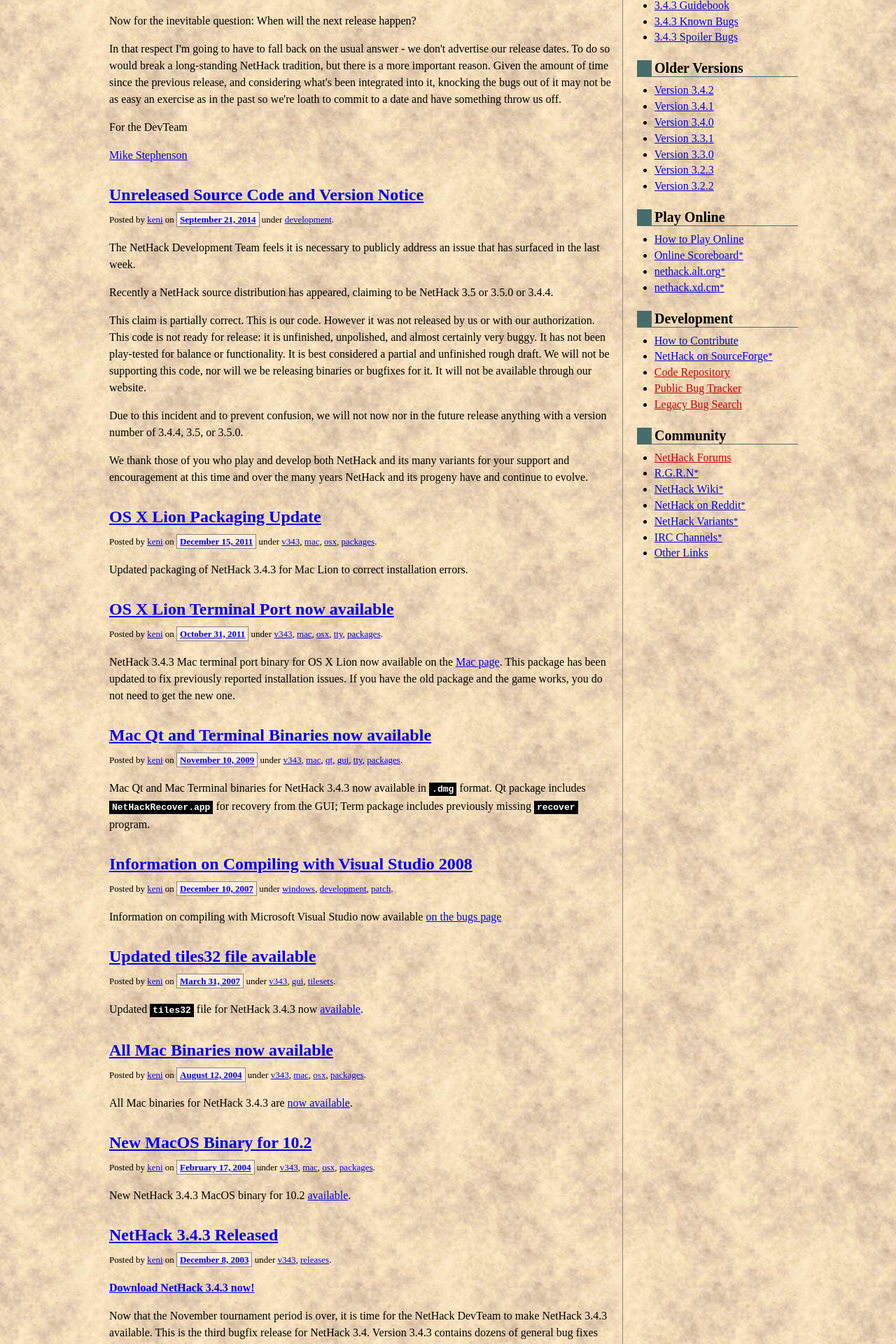
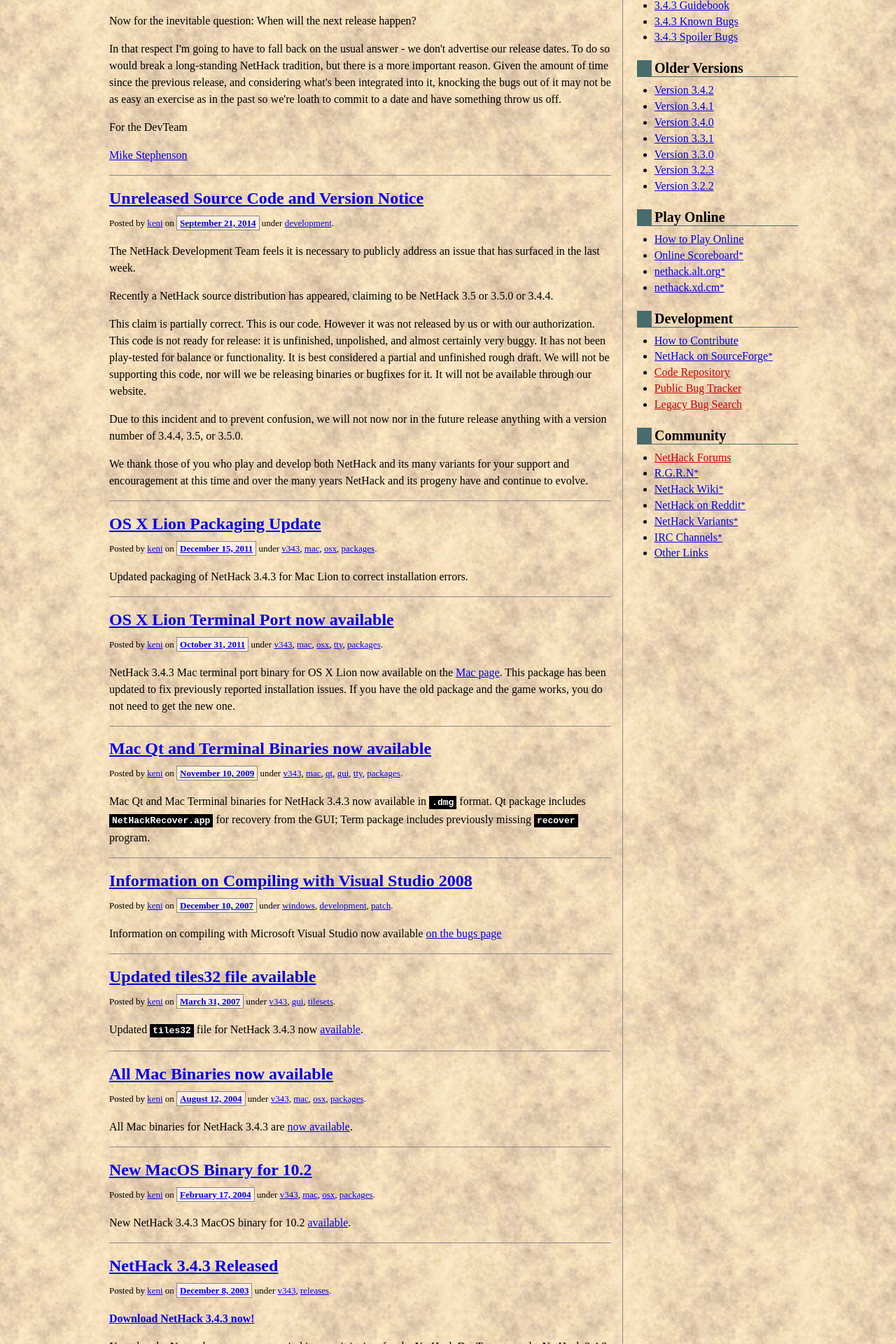
Before and after one commit to tung/nethack-www, a Jekyll site: the page built from blog/index.html, in a window 1280 px wide. Shown: the part 734-2654 px from the top of the page at 70% size. Built offline with Jekyll 4.4.1, drawn with Linux system fonts in a browser that asks for light colours; the list of posts is cut into pages by our own code.

Commit message:
Make several small improvements to blog post listings
* Put `<hr>` tags between entries on the Latest Posts blog page.
* Unify spacing before and after blog posts wherever they appear.
* Shrink blog post titles on the post lists for tags and authors.

```diff
--- a/_layouts/author.html
+++ b/_layouts/author.html
@@ -15,5 +15,5 @@
 <p><a href="{{ site.baseurl }}/blog/authors.html">&laquo; Return to Posts by Author</a></p>
 
 {% for post in author_posts %}
-    {% include blog-post.html %}
+    {% include blog-post.html h='h3' %}
 {% endfor %}
--- a/_layouts/tag.html
+++ b/_layouts/tag.html
@@ -15,5 +15,5 @@
 <p><a href="{{ site.baseurl }}/blog/tags.html">&laquo; Return to Tags</a></p>
 
 {% for post in tag_posts %}
-    {% include blog-post.html %}
+    {% include blog-post.html h='h3' %}
 {% endfor %}
--- a/blog/index.html
+++ b/blog/index.html
@@ -5,6 +5,7 @@
     {% include pagination.html %}
 {% endif %}
 {% for post in paginator.posts %}
+    {% unless forloop.first %}<hr>{% endunless %}
     {% include blog-post.html content=true %}
 {% endfor %}
 {% include pagination.html %}
--- a/styles/default.css
+++ b/styles/default.css
@@ -97,6 +97,7 @@
 hr {
     border: 0;
     border-top: 1px solid #888;
+    margin: 1em 0;
 }
 
 blockquote {
@@ -164,7 +165,7 @@
 }
 
 .post {
-    margin-bottom: 2em;
+    margin: 1em 0;
 }
 
 .post-title {
```
